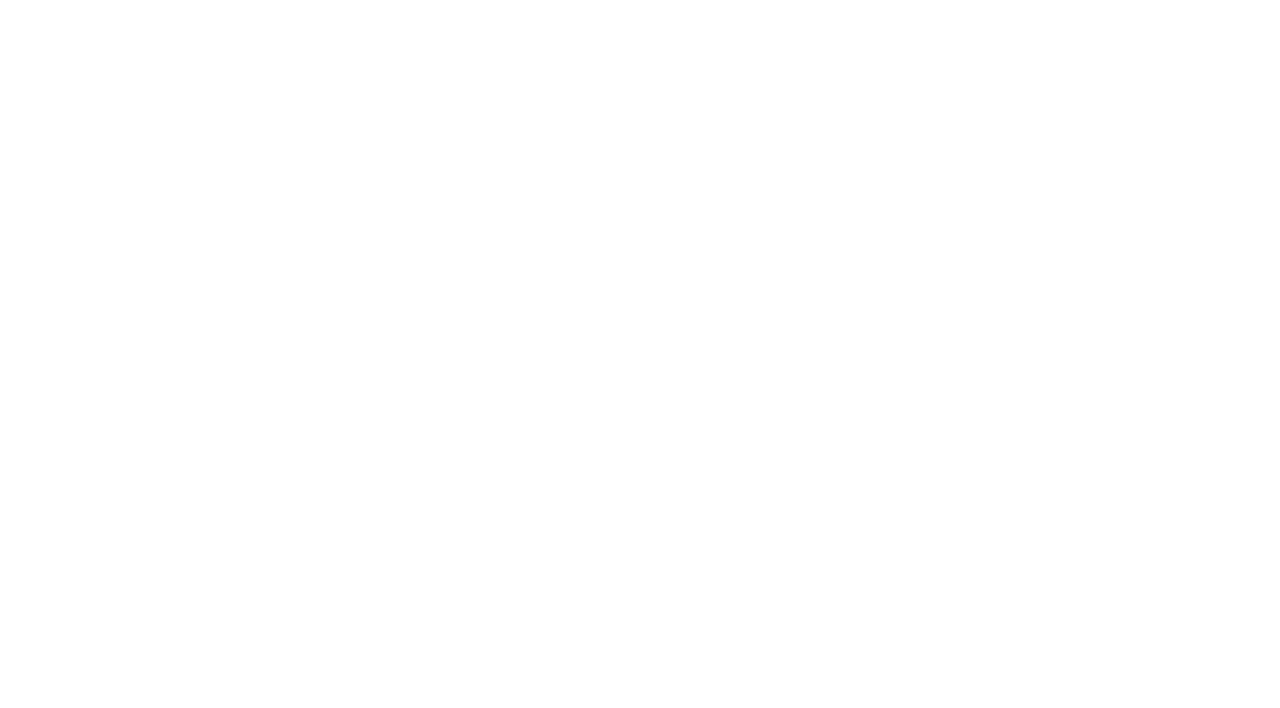
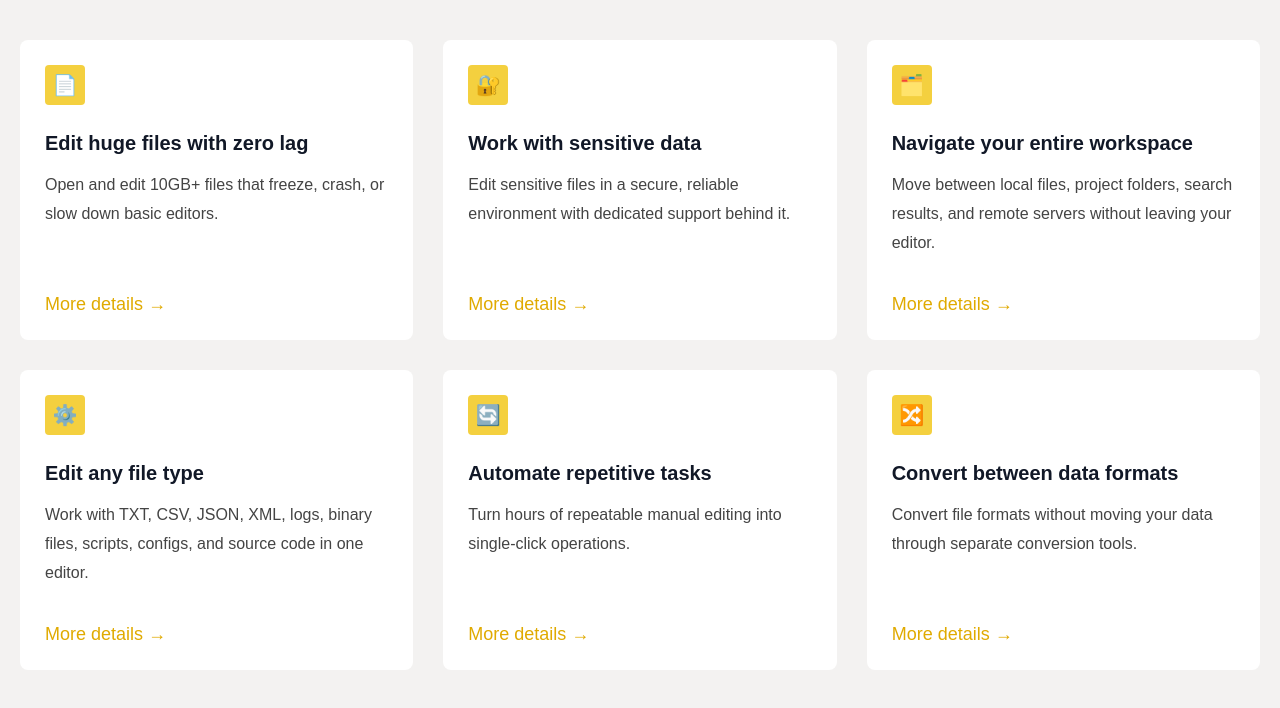
Before and after one commit to Aditya-j101/WebDevelopment, a plain HTML site: page CSS/Exercise 7/index.html in a window 1280 px wide. Drawn offline with Linux system fonts and the light colour scheme.

Commit message:
Exercise 7 done

```diff
--- a/CSS/Exercise 7/index.html
+++ b/CSS/Exercise 7/index.html
@@ -4,8 +4,176 @@
     <meta charset="UTF-8">
     <meta name="viewport" content="width=device-width, initial-scale=1.0">
     <title>Exercise 7</title>
+
+    <style>
+        *{
+            margin: 0;
+            padding: 0;
+            box-sizing: border-box;
+            font-family: Arial, Helvetica, sans-serif;
+        }
+
+        body{
+            background-color: #f3f2f1;
+        }
+
+        .container{
+            max-width: 1400px;
+            margin: 40px auto;
+            padding: 0 20px;
+
+            display: grid;
+            grid-template-columns: repeat(3, 1fr);
+            gap: 30px;
+        }
+
+        .card{
+            background-color: white;
+            border-radius: 8px;
+            padding: 25px;
+            min-height: 300px;
+
+            display: flex;
+            flex-direction: column;
+        }
+
+        .icon{
+            width: 40px;
+            height: 40px;
+            background-color: #f4d03f;
+            border-radius: 4px;
+
+            display: flex;
+            justify-content: center;
+            align-items: center;
+
+            font-size: 20px;
+            margin-bottom: 25px;
+        }
+
+        .card h2{
+            font-size: 20px;
+            color: #111827;
+            margin-bottom: 15px;
+            line-height: 1.3;
+        }
+
+        .card p{
+            color: #444;
+            font-size: 16px;
+            line-height: 1.8;
+
+            /* Pushes the link to the bottom */
+            flex-grow: 1;
+        }
+
+        .card a{
+            text-decoration: none;
+            color: #e0aa00;
+            font-size: 18px;
+            margin-top: 30px;
+        }
+
+        /* Mobile View */
+        @media (max-width: 768px){
+            .container{
+                grid-template-columns: 1fr;
+            }
+        }
+    </style>
 </head>
+
 <body>
+
+    <div class="container">
+
+        <div class="card">
+            <div class="icon">📄</div>
+
+            <h2>Edit huge files with zero lag</h2>
+
+            <p>
+                Open and edit 10GB+ files that freeze,
+                crash, or slow down basic editors.
+            </p>
+
+            <a href="#">More details →</a>
+        </div>
+
+
+        <div class="card">
+            <div class="icon">🔐</div>
+
+            <h2>Work with sensitive data</h2>
+
+            <p>
+                Edit sensitive files in a secure,
+                reliable environment with dedicated
+                support behind it.
+            </p>
+
+            <a href="#">More details →</a>
+        </div>
+
+
+        <div class="card">
+            <div class="icon">🗂️</div>
+
+            <h2>Navigate your entire workspace</h2>
+
+            <p>
+                Move between local files, project folders,
+                search results, and remote servers without
+                leaving your editor.
+            </p>
+
+            <a href="#">More details →</a>
+        </div>
+
+
+        <div class="card">
+            <div class="icon">⚙️</div>
+
+            <h2>Edit any file type</h2>
+
+            <p>
+                Work with TXT, CSV, JSON, XML, logs,
+                binary files, scripts, configs,
+                and source code in one editor.
+            </p>
+
+            <a href="#">More details →</a>
+        </div>
+
+
+        <div class="card">
+            <div class="icon">🔄</div>
+
+            <h2>Automate repetitive tasks</h2>
+
+            <p>
+                Turn hours of repeatable manual editing
+                into single-click operations.
+            </p>
+
+            <a href="#">More details →</a>
+        </div>
+
+
+        <div class="card">
+            <div class="icon">🔀</div>
+
+            <h2>Convert between data formats</h2>
+
+            <p>
+                Convert file formats without moving
+                your data through separate conversion tools.
+            </p>
+
+            <a href="#">More details →</a>
+        </div>
+
+    </div>
 
 </body>
 </html>
```
